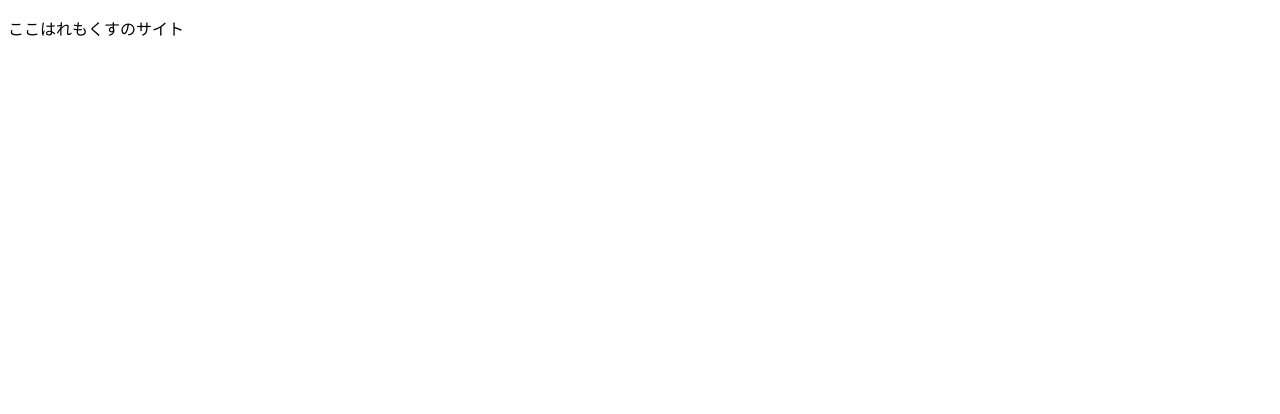
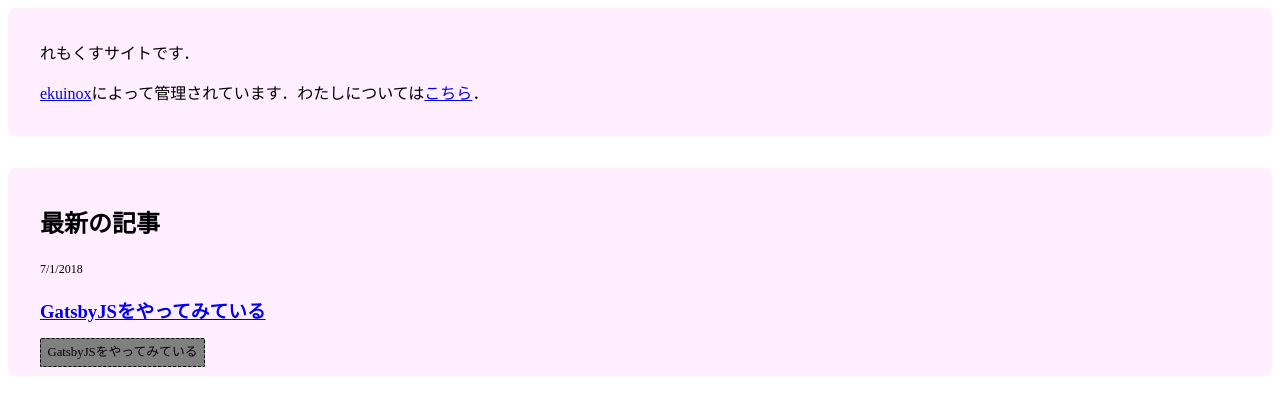
Before and after one commit to ekuinox/feelingso.blue, a Gatsby site: page / in a window 1280 px wide. Built offline with nearby package versions, Linux system fonts and the light colour scheme; Gatsby itself is replaced by a stand-in of ours.

Commit message:
ガアー

```diff
--- a/src/pages/index.tsx
+++ b/src/pages/index.tsx
@@ -1,11 +1,121 @@
 import * as React from 'react'
+import Link from 'gatsby-link'
 
-export default class IndexPage extends React.Component {
+export interface Node {
+	id: string
+	frontmatter: {
+		title: string
+		path: string
+		date: string
+		tags: string
+		excerpt: string
+		publish: boolean
+		secret: boolean
+	}
+}
+
+export interface Props {
+	data: {
+		allMarkdownRemark: {
+			totalCount: number
+			edges: {
+				node: Node
+			}[]
+		}
+	}
+}
+
+export default class IndexPage extends React.Component<Props> {
+	private newestPost: Node = null
+	constructor(props: Props) {
+		super(props)
+
+		// 最新記事をセットする
+		props.data.allMarkdownRemark.edges.map(({ node: post }) => {
+			if (
+				!post.frontmatter.secret &&
+				post.frontmatter.publish &&
+				(this.newestPost == null ||
+					new Date(post.frontmatter.date) > new Date(this.newestPost.frontmatter.date))
+			) {
+				this.newestPost = post
+			}
+		})
+	}
+
 	render() {
 		return (
-			<div>
-				<p>ここはれもくすのサイト</p>
+			<div style={{ margin: 0 }}>
+				<div
+					style={{
+						padding: '1.0rem 0.0rem 1.0rem 2.0rem',
+						backgroundColor: '#ffeeff',
+						borderRadius: '0.5rem',
+					}}
+				>
+					<p>れもくすサイトです．</p>
+					<p>
+						<a href="https://twitter.com/ekuinox/">ekuinox</a>によって管理されています．わたしについては<Link to="about">
+							こちら
+						</Link>．
+					</p>
+				</div>
+				<div
+					style={{
+						marginTop: '2rem',
+						padding: '1.0rem 0.0rem 1.0rem 2.0rem',
+						backgroundColor: '#ffeeff',
+						borderRadius: '0.5rem',
+					}}
+				>
+					<h2>最新の記事</h2>
+					<span
+						style={{
+							fontSize: '75%',
+						}}
+					>
+						{new Date(this.newestPost.frontmatter.date).toLocaleDateString()}
+					</span>
+					<h3>
+						<Link to={this.newestPost.frontmatter.path}>{this.newestPost.frontmatter.title}</Link>
+					</h3>
+					<span
+						style={{
+							fontSize: '80%',
+							color: 'black',
+							backgroundColor: '#808080',
+							padding: '0.4rem 0.4rem 0.4rem 0.4rem',
+							borderRadius: '0.1rem',
+							border: 'dashed 0.04rem',
+						}}
+					>
+						{this.newestPost.frontmatter.excerpt}
+					</span>
+				</div>
 			</div>
 		)
 	}
 }
+
+declare function graphql(x: TemplateStringsArray): any
+export const query = graphql`
+	query IndexQuery {
+		allMarkdownRemark {
+			totalCount
+			edges {
+				node {
+					id
+					frontmatter {
+						title
+						path
+						date
+						tags
+						excerpt
+						publish
+						secret
+					}
+				}
+			}
+		}
+	}
+`
--- a/src/pages/posts.tsx
+++ b/src/pages/posts.tsx
@@ -50,7 +50,7 @@ export default class PostsIndexPage extends React.Component<Props> {
 
 declare function graphql(x: TemplateStringsArray): any
 export const query = graphql`
-	query IndexQuery {
+	query PostsQuery {
 		allMarkdownRemark {
 			totalCount
 			edges {
```
